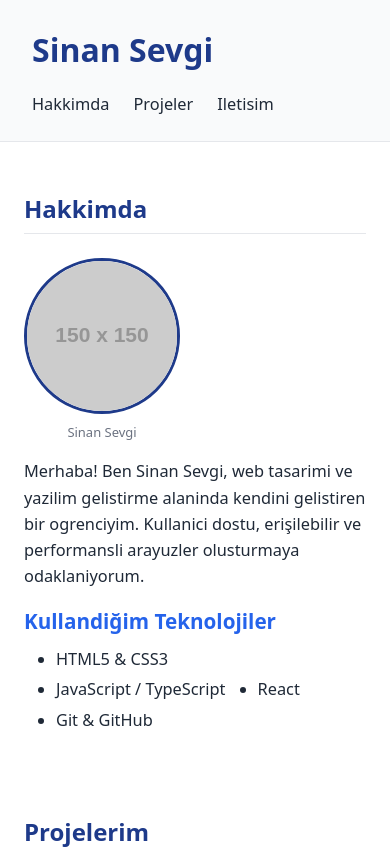
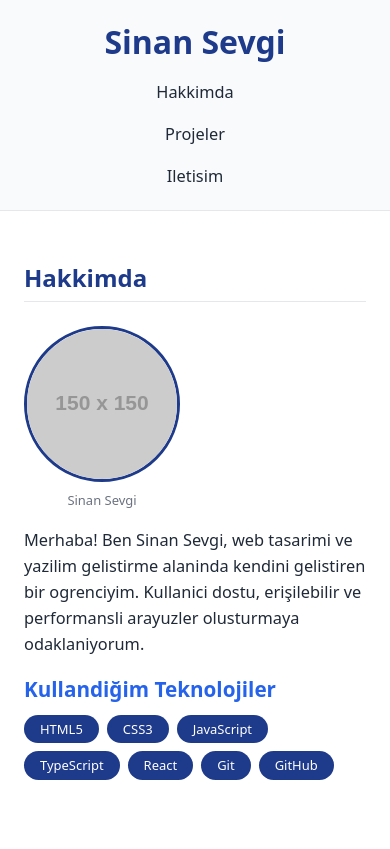
Before and after one commit to Sinansevg1/web-lab-proje, a React (Vite) app: page / in a window 390 px wide. Shown: the top 849 px of the page. Built offline with nearby package versions, Linux system fonts and the light colour scheme.

Commit message:
Uygulama-3: Flex ile Navigasyon Çubuğu

```diff
--- a/src/App.css
+++ b/src/App.css
@@ -1,16 +1,15 @@
 /* ── Header ── */
 header {
+  display: flex;
+  flex-wrap: wrap;
+  justify-content: space-between;
+  align-items: center;
+  padding: var(--space-md) var(--space-lg);
   background-color: var(--color-surface);
-  padding: var(--space-lg) var(--space-xl);
-  display: flex;
-  align-items: center;
-  justify-content: space-between;
-  flex-wrap: wrap;
-  gap: var(--space-md);
+  border-bottom: 1px solid var(--color-border);
   position: sticky;
   top: 0;
   z-index: 10;
-  border-bottom: 1px solid var(--color-border);
 }
 
 header h1 {
@@ -20,20 +19,27 @@
 
 /* ── Nav ── */
 nav ul {
+  display: flex;
+  flex-wrap: wrap;
   list-style: none;
-  display: flex;
-  gap: var(--space-lg);
+  gap: var(--space-sm);
+  padding: 0;
+  margin: 0;
 }
 
-nav ul li a {
+nav a {
+  display: inline-block;
+  padding: var(--space-xs) var(--space-md);
   color: var(--color-text);
   text-decoration: none;
-  font-weight: 500;
-  transition: color var(--transition-fast);
+  border-radius: var(--radius-md);
+  transition: background var(--transition-fast), color var(--transition-fast);
 }
 
-nav ul li a:hover {
-  color: var(--color-primary);
+nav a:hover,
+nav a:focus {
+  background-color: var(--color-primary);
+  color: var(--color-bg);
 }
 
 /* ── Main ── */
@@ -87,12 +93,20 @@
   margin-bottom: var(--space-sm);
 }
 
-#hakkimda ul {
-  list-style: disc;
-  padding-left: var(--space-xl);
+.skill-tags {
   display: flex;
   flex-wrap: wrap;
-  gap: var(--space-xs) var(--space-xl);
+  gap: var(--space-sm);
+  list-style: none;
+  padding: 0;
+}
+
+.skill-tags li {
+  color: var(--color-bg);
+  background-color: var(--color-primary);
+  padding: var(--space-xs) var(--space-md);
+  border-radius: var(--radius-full);
+  font-size: var(--text-sm);
 }
 
 /* ── Projeler ── */
@@ -230,3 +244,23 @@
 footer ul li a:hover {
   color: var(--color-primary);
 }
+
+/* ===== MOBİLDE DİKEY YIĞIN ===== */
+@media (max-width: 639px) {
+  header {
+    flex-direction: column;
+    gap: var(--space-sm);
+  }
+
+  nav ul {
+    flex-direction: column;
+    align-items: center;
+    width: 100%;
+  }
+
+  nav a {
+    display: block;
+    text-align: center;
+    width: 100%;
+  }
+}
--- a/src/App.tsx
+++ b/src/App.tsx
@@ -7,7 +7,7 @@
       <a href="#main-content" className="skip-link">Ana icerige atla</a>
 
       <header>
-        <h1>Sinan Sevgi</h1>
+        <h1 className="site-title">Sinan Sevgi</h1>
         <nav aria-label="Ana navigasyon">
           <ul>
             <li><a href="#hakkimda">Hakkimda</a></li>
@@ -38,11 +38,14 @@
           </p>
 
           <h3>Kullandiğim Teknolojiler</h3>
-          <ul>
-            <li>HTML5 &amp; CSS3</li>
-            <li>JavaScript / TypeScript</li>
+          <ul className="skill-tags" role="list" aria-label="Beceri etiketleri">
+            <li>HTML5</li>
+            <li>CSS3</li>
+            <li>JavaScript</li>
+            <li>TypeScript</li>
             <li>React</li>
-            <li>Git &amp; GitHub</li>
+            <li>Git</li>
+            <li>GitHub</li>
           </ul>
         </section>
 
@@ -63,7 +66,7 @@
               Semantik HTML5, erişilebilirlik ilkeleri ve temel CSS kullanilarak
               gelistirilen tek sayfali kisisel tanitim sitesi.
             </p>
-            <ul>
+            <ul className="skill-tags">
               <li>HTML5</li>
               <li>CSS3</li>
               <li>React</li>
@@ -83,7 +86,7 @@
               Kullanicilarin görev ekleyip, tamamlanmis olarak isaretleyebildiği
               basit bir yapilacaklar listesi uygulamasi.
             </p>
-            <ul>
+            <ul className="skill-tags">
               <li>JavaScript</li>
               <li>LocalStorage</li>
               <li>CSS3</li>
```
